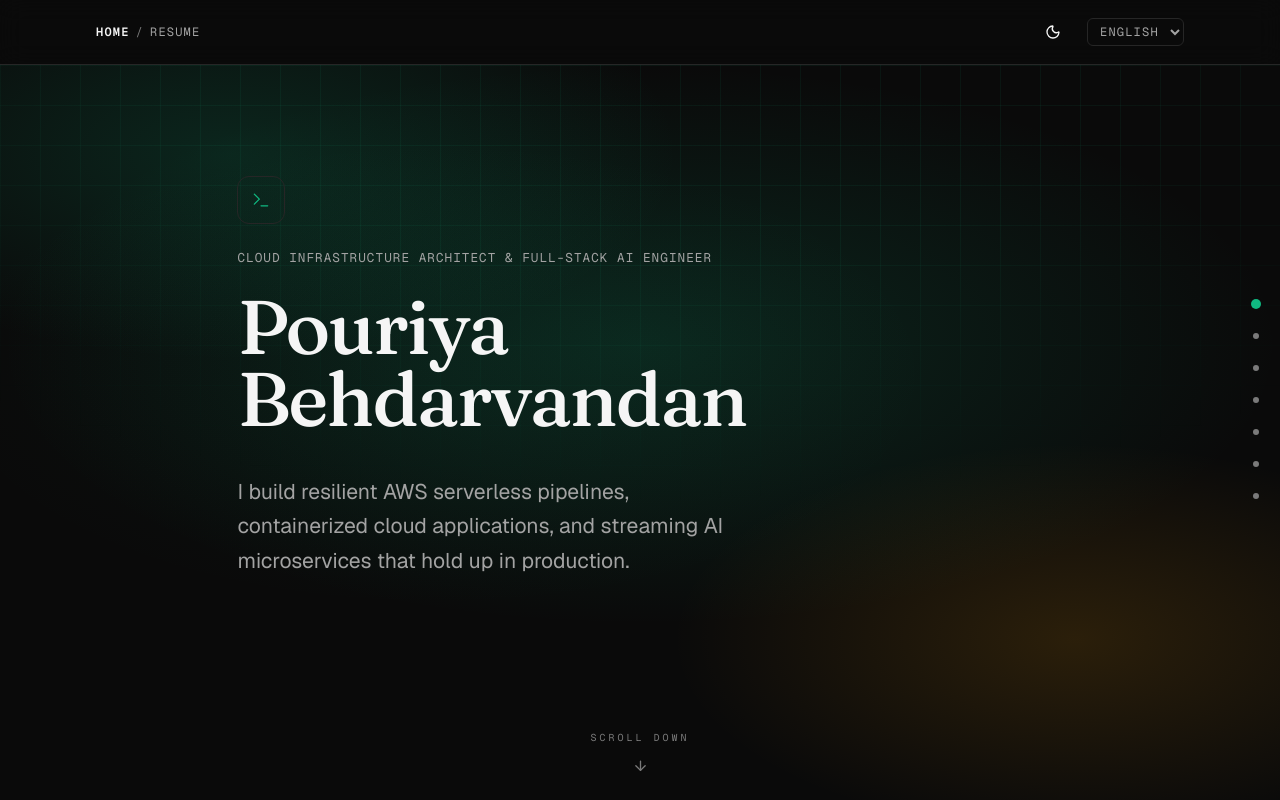
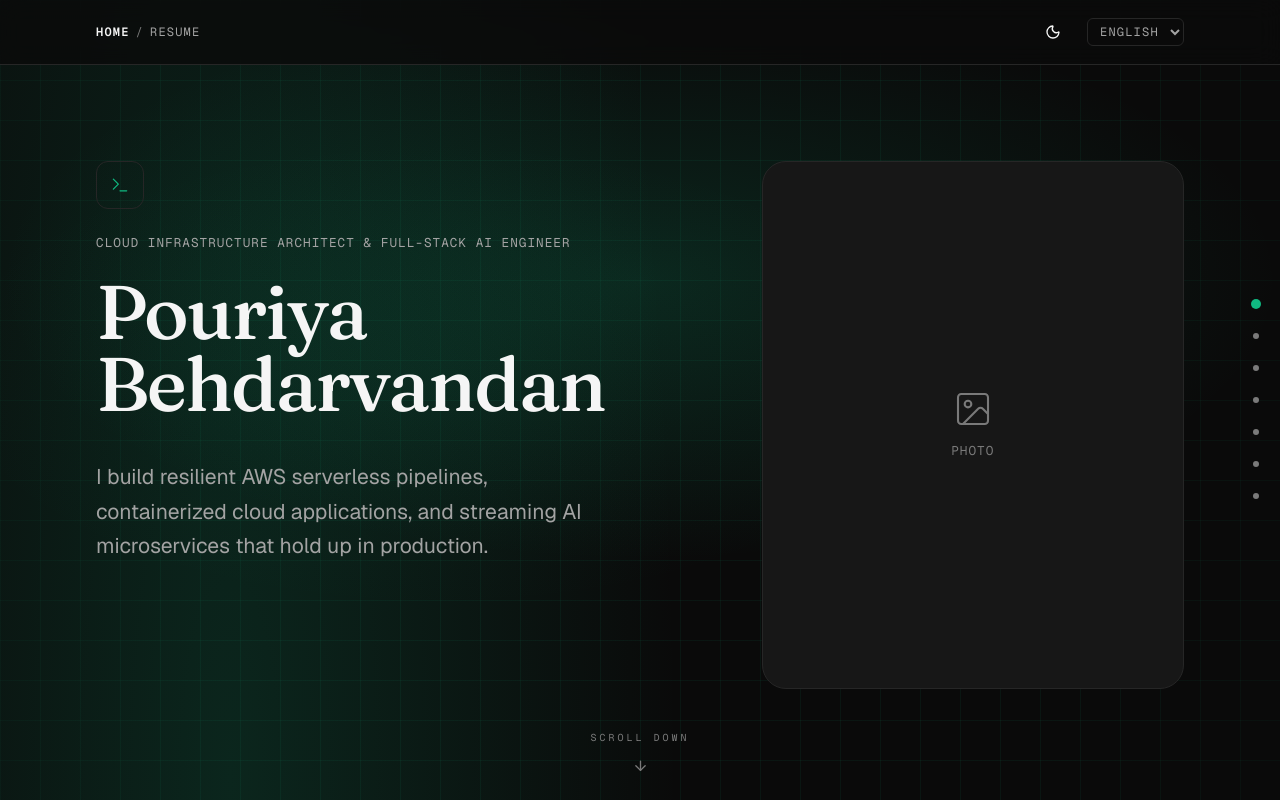
Before and after one commit to Behdarvandan/pouriya-portfolio, a Next.js app: page /en in a window 1280 px wide. Shown: the top 800 px of the page. Built offline with nearby package versions, Linux system fonts and the light colour scheme.

Commit message:
refactor: restore hero photo, extend background page-wide, remove metrics section

```diff
--- a/src/app/[locale]/page.tsx
+++ b/src/app/[locale]/page.tsx
@@ -4,7 +4,6 @@ import { Nav } from "@/components/nav";
 import { ScrollDots } from "@/components/scroll-dots";
 import { Hero } from "@/components/hero";
 import { PhotoReveal } from "@/components/photo-reveal";
-import { Metrics } from "@/components/metrics";
 import { About } from "@/components/about";
 import { Experience } from "@/components/experience";
 import { Skills } from "@/components/skills";
@@ -26,13 +25,32 @@ export default async function Home({
   const t = await getTranslations("Footer");
 
   return (
-    <div className="flex min-h-screen flex-col">
+    <div className="relative flex min-h-screen flex-col">
+      {/* Faz 6.7: moved up from hero.tsx so the grid/glow/wash identity
+          extends behind every section instead of stopping at the hero's
+          bottom edge — these are absolutely positioned, so (per normal CSS
+          paint order) they paint above each section's own static-flow
+          background color rather than being hidden behind it, and this
+          wrapper's height comes from its normal-flow children (Nav/main/
+          Footer below), so inset-0 spans the whole page, not one viewport.
+          The overflow-hidden clip lives on this inner wrapper, not the
+          outer flex container above — putting it on the outer container
+          would make it an ancestor scroll container for Nav's
+          position:sticky, breaking the stuck-to-top behavior. */}
+      <div
+        className="pointer-events-none absolute inset-0 overflow-hidden"
+        aria-hidden="true"
+      >
+        <div className="blueprint-grid absolute inset-0" />
+        <div className="glow-accent absolute inset-x-0 top-0 h-[560px] opacity-80" />
+        <div className="duotone-wash absolute inset-0" />
+      </div>
+
       <Nav />
       <ScrollDots />
       <main id="main-content" className="flex-1">
         <Hero />
         <PhotoReveal />
-        <Metrics />
         <About />
         <Experience />
         <Skills />
--- a/src/components/hero.tsx
+++ b/src/components/hero.tsx
@@ -3,22 +3,19 @@ import { getLocale, getTranslations } from "next-intl/server";
 
 import { portfolio } from "@/config/portfolio";
 import type { Locale } from "@/i18n/routing";
+import { HeroPhotoSlot } from "./hero-photo-slot";
 import { HeroRevealGroup, HeroRevealItem, HeroScrollIndicator } from "./motion/hero-reveal";
 
 /**
- * Faz 6.4 rebuild: the Faz 6.3 hero (status badge, two CTAs, social row,
- * photo slot alongside a two-column grid) tested as a "standard landing
- * page" — busy, not distinctive. This is a pure typographic composition
- * instead (icon-signature, role, name, one sentence, scroll cue), closer to
- * ssamilg.dev's reference. Nothing below is deleted outright:
- * - the status badge already duplicates portfolio.availability, which
- *   about.tsx already renders as a definition-list row — dropped here with
- *   no separate home needed yet; footer/contact placement is a later call.
- * - "View projects" / "Get in touch" are redundant with the nav's own
- *   Projects/Contact links — the hero's job is curiosity, not conversion.
- * - the social row already duplicates contact.tsx's own social links.
- * - the photo <figure> moved to hero-photo-slot.tsx, unused for now,
- *   ready for Faz 6.5 to place wherever the photo reveal ends up living.
+ * Faz 6.4 rebuilt this as a single-column typographic composition, no
+ * photo; Faz 6.7 brings the photo back beside the text (the Faz 6.3
+ * two-column grid mechanics — lg:grid-cols-[1.15fr_0.85fr], items-stretch
+ * so the photo's height matches the text column's — without reviving the
+ * rest of that layout's content (status badge, CTAs, social row stay gone;
+ * see git history if those are ever wanted back). blueprint-grid/glow-accent/
+ * duotone-wash moved up to page.tsx (Faz 6.7) so they extend the full page
+ * instead of stopping at this section's bottom edge; hero-focus-glow stays
+ * here since it's tuned to this section's own content position.
  */
 export async function Hero() {
   const locale = (await getLocale()) as Locale;
@@ -26,20 +23,6 @@ export async function Hero() {
 
   return (
     <section id="top" className="relative overflow-hidden">
-      <div
-        className="blueprint-grid pointer-events-none absolute inset-0"
-        aria-hidden="true"
-      />
-      <div
-        className="glow-accent pointer-events-none absolute inset-x-0 top-0 h-[560px] opacity-80"
-        aria-hidden="true"
-      />
-      {/* Faz 4: static two-accent wash, additive to the Faz 3 layers above —
-          visible on first paint, independent of any hover/scroll motion. */}
-      <div
-        className="duotone-wash pointer-events-none absolute inset-0"
-        aria-hidden="true"
-      />
       {/* Faz 6.4: faint wash centered on the content block below, so its
           off-center position doesn't read as empty space (see globals.css). */}
       <div
@@ -47,15 +30,8 @@ export async function Hero() {
         aria-hidden="true"
       />
 
-      <HeroRevealGroup className="shell relative flex min-h-[calc(100vh-4rem)] flex-col justify-center pb-[10vh] sm:pb-[14vh]">
-        {/* Deliberately not dead-centered (the ssamilg.dev reference read as
-            "too empty" to the user): --ms shifts the block right of the
-            shell's edge without reaching true center, and the logical
-            margin-inline-start mirrors under dir="rtl" (fa) automatically —
-            it starts from the right there, not the left. Mobile stays at
-            the shell's plain edge; the offset only reads as "off-center"
-            once there's enough width for center-vs-edge to be a real choice. */}
-        <div className="flex max-w-xl flex-col gap-6 sm:ms-[6%] md:ms-[10%] lg:ms-[13%]">
+      <HeroRevealGroup className="shell relative grid min-h-[calc(100vh-4rem)] grid-cols-1 items-center gap-12 py-24 pb-[10vh] sm:pb-[14vh] lg:grid-cols-[1.15fr_0.85fr] lg:items-stretch">
+        <div className="flex max-w-xl flex-col gap-6">
           <HeroRevealItem>
             {/* Icon-signature: the ssamilg.dev reference's mark above the
                 name, adapted here. Terminal over Code2/Sparkles because it
@@ -91,8 +67,12 @@ export async function Hero() {
           </HeroRevealItem>
         </div>
 
+        <HeroRevealItem slow className="justify-self-center lg:justify-self-end">
+          <HeroPhotoSlot stretchOnLg />
+        </HeroRevealItem>
+
         <HeroScrollIndicator
-          href="#metrics"
+          href="#photo-reveal"
           label={t("scrollDown")}
           className="absolute bottom-8 left-1/2 hidden -translate-x-1/2 md:flex"
         />
--- a/src/components/photo-reveal.tsx
+++ b/src/components/photo-reveal.tsx
@@ -13,7 +13,12 @@ export async function PhotoReveal() {
   const t = await getTranslations("PhotoReveal");
 
   return (
-    <section id="photo-reveal" className="relative overflow-hidden bg-canvas">
+    <section id="photo-reveal" className="overflow-hidden">
+      {/* No `relative`/`bg-canvas` here (Faz 6.7): PhotoRevealMotion's own
+          root div already carries `relative` for its glow overlay, and a
+          solid bg-canvas fill — even though it's the same color as the
+          page background — would still paint over (and hide) page.tsx's
+          page-wide blueprint-grid/glow/wash sitting behind this section. */}
       <PhotoRevealMotion eyebrow={t("eyebrow")} caption={t("caption")}>
         <HeroPhotoSlot size="feature" />
       </PhotoRevealMotion>
```
